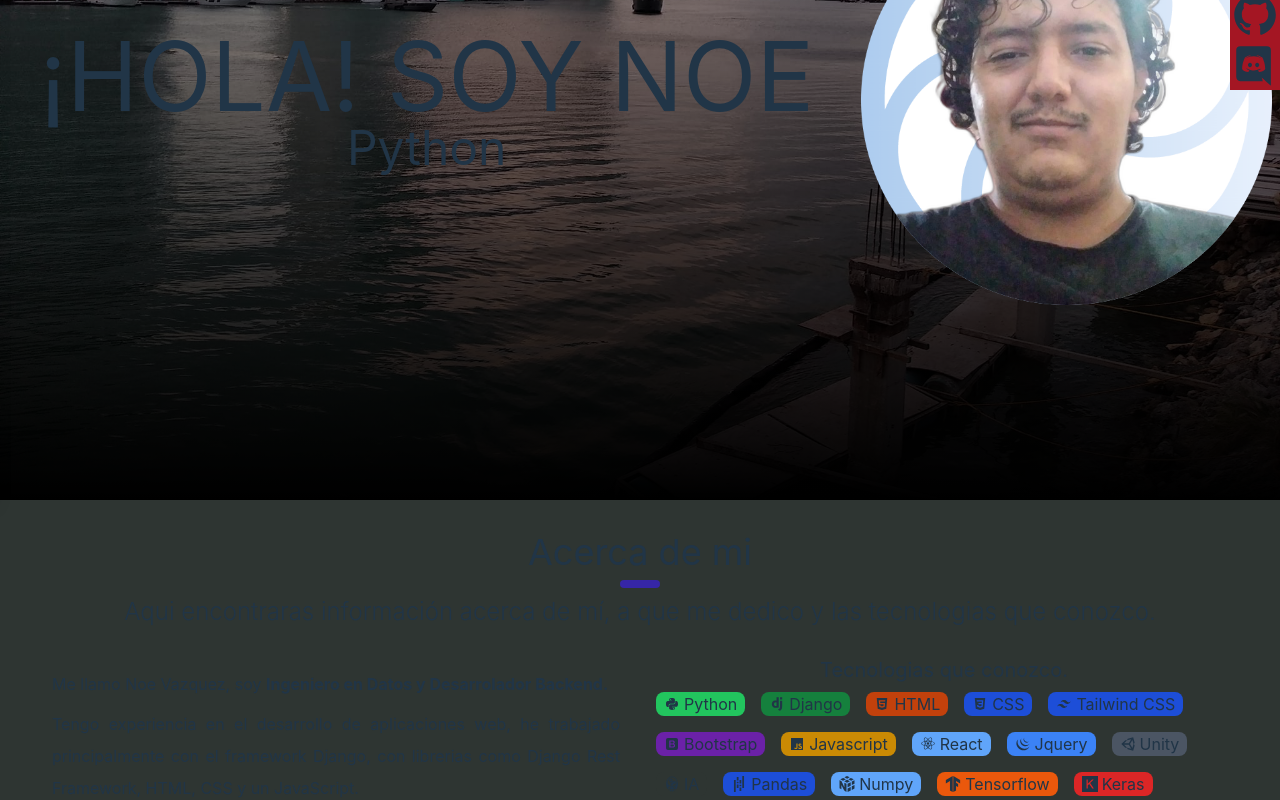
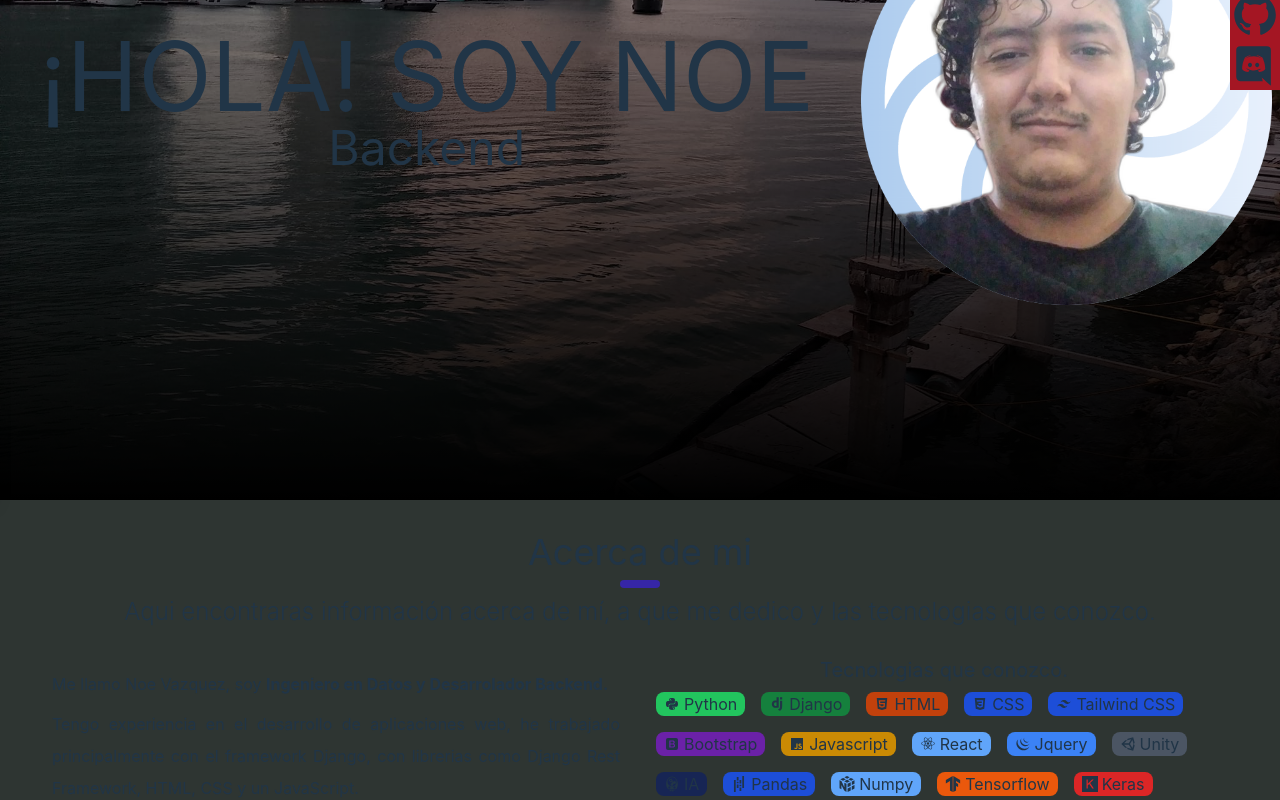
Before and after one commit to Famvazpom/famvazpom.github.io, a React (Vite) app: page / in a window 1280 px wide. Shown: the part 300-1100 px from the top of the page. Built offline with nearby package versions, Linux system fonts and the light colour scheme.

Commit message:
Actualizar datos necesarios

```diff
--- a/src/components/sections/Descripcion.jsx
+++ b/src/components/sections/Descripcion.jsx
@@ -54,7 +54,7 @@ function Descripcion() {
           </div>
           <div className='flex flex-col mt-3'>
             <p>
-              <span className='font-bold'>Mi correo: </span> noevazquez@famvazpom.tech
+              <span className='font-bold'>Mi correo: </span> famvazpom@gmail.com
             </p>
             <p>
               <span className='font-bold'>Mi telefono: </span> +52 984 280 0369
--- a/src/components/sections/Presentacion.jsx
+++ b/src/components/sections/Presentacion.jsx
@@ -3,7 +3,7 @@ import { motion } from 'framer-motion';
 import { socials } from '../../constants';
 
 function Presentacion() {
-    const words = ["Backend Developer", "Django", 'Python', 'GameDev', 'Ingeniero en Datos'];
+    const words = ["Python Developer", "Django", 'Backend', 'Game Dev', 'Data Engineer'];
     const [currentIndex, setCurrentIndex] = useState(0);
     const [currentWord, setCurrentWord] = useState('');
     const [letterIndex, setLetterIndex] = useState(0);
--- a/src/constants/index.js
+++ b/src/constants/index.js
@@ -326,7 +326,7 @@ const techs = [
     {
         name: "IA",
         icon: GiArtificialIntelligence,
-        bgcolor: "bg-primary",
+        bgcolor: "bg-blue-950",
     },
     {
         name: "Pandas",
```
Also changed, not shown: 1 other file (tests, documents, lock files or other folders).
